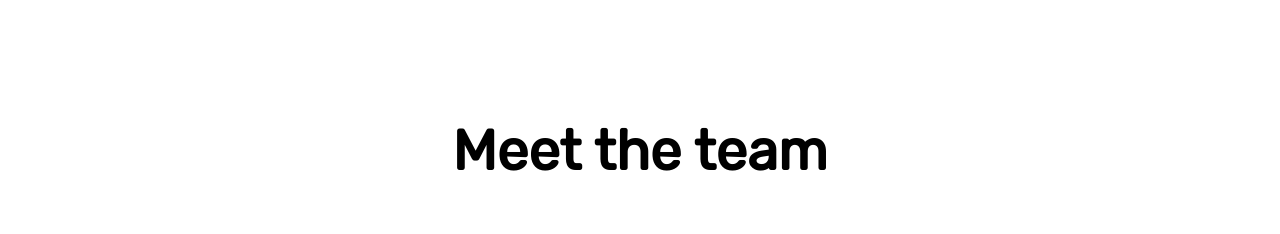
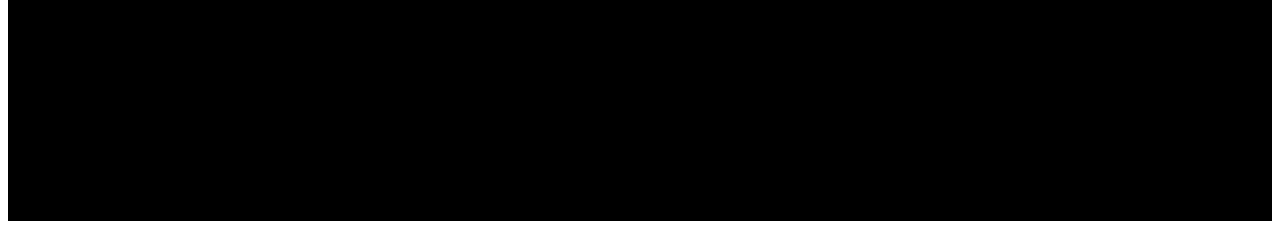
Before and after one commit to penjoe/meta-mogul-society, a React (Create React App) app: page / in a window 1280 px wide. Shown: the part 1754-1988 px from the top of the page. Built offline with nearby package versions, Linux system fonts and the light colour scheme.

Commit message:
background colors

```diff
--- a/src/styles/App.scss
+++ b/src/styles/App.scss
@@ -14,6 +14,15 @@
   font-family: 'Rubik', sans-serif;
 }
 
+.app{
+    background-color: black;
+    color: white;
+}
+
+
+// .roadmap{
+//     background-color: black;
+// }
 
 /* .discord-icon {
   width: 50px;
--- a/src/styles/Roadmap.scss
+++ b/src/styles/Roadmap.scss
@@ -2,16 +2,17 @@
 // roadmap
 .roadmap h1{
     color: orange;
+
 }
 
 
 .lineContainer {
-    margin-top: 55vh;  // <<<<<< adjust when changing
+    margin-top: 55vh;  // <<<<<< adjust when changing line height
     margin-left: -45vh;
     margin-bottom: 10%;
     display: flex;
     width: 100%;
-    height: 65vh;   // <<<< make box taller then line longer
+    height: 65vh;   // <<<< make box taller, then line longer
 
       .progressLine {
           position: relative;
--- a/src/styles/Team.scss
+++ b/src/styles/Team.scss
@@ -1,12 +1,12 @@
-.team-wrap {
-  background-color: #ffffff;
-}
+// .team-wrap {
+//   background-color: #ffffff;
+// }
 
 .team-header {
   padding-top: 3rem;
   text-align: center;
   color: #000000;
-  background-color: #ffffff;
+//   background-color: #ffffff;
   font-size: 3.5rem;
 }
 
```
